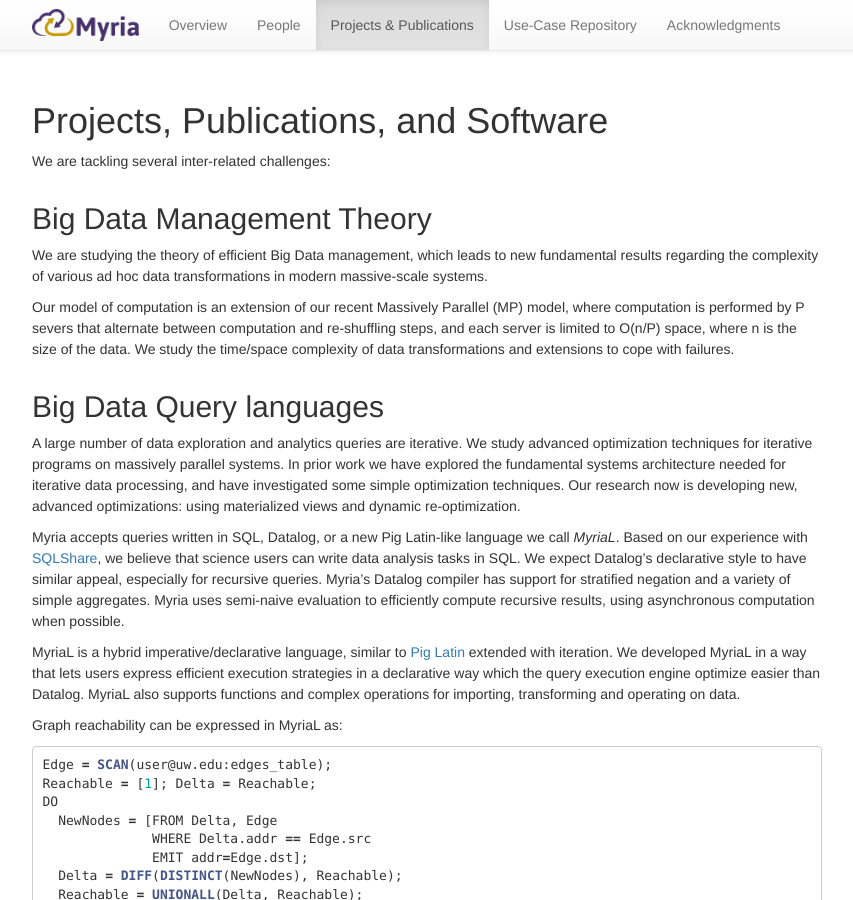
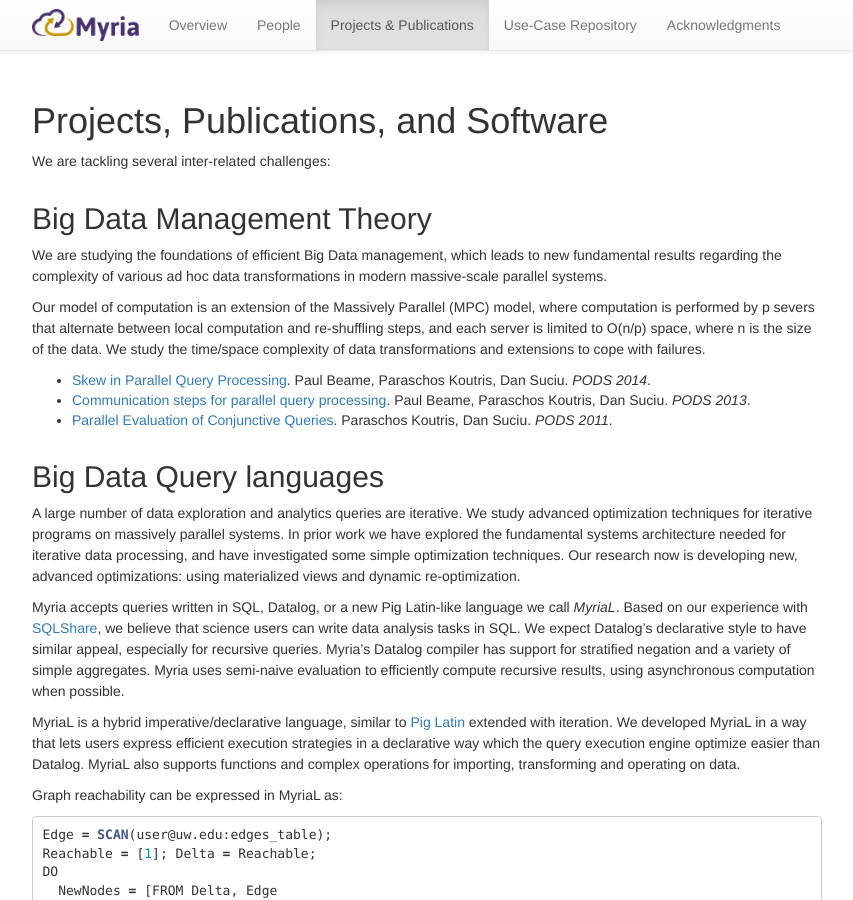
Before and after one commit to uwescience/myria-website, a Jekyll site: the page built from projects.markdown, in a window 1280 px wide and 900 px high. Shown: the whole window, without its empty margins (213-1066 px from the left). Built offline with Jekyll 4.4.1, drawn with Linux system fonts in a browser that asks for light colours; nearby versions of some CDN libraries; Markdown is read by kramdown in place of the engine named in the settings.

Commit message:
Update projects.markdown

```diff
--- a/projects.markdown
+++ b/projects.markdown
@@ -12,10 +12,13 @@ We are tackling several inter-related challenges:
 
 ## Big Data Management Theory
 
-We are studying the theory of efficient Big Data management, which leads to new fundamental results regarding the complexity of various ad hoc data transformations in modern massive-scale systems.
+We are studying the foundations of efficient Big Data management, which leads to new fundamental results regarding the complexity of various ad hoc data transformations in modern massive-scale parallel systems.
 
-Our model of computation is an extension of our recent Massively Parallel (MP) model, where computation is performed by P severs that alternate between computation and re-shuffling steps, and each server is limited to O(n/P) space, where n is the size of the data. We study the time/space complexity of data transformations and extensions to cope with failures.
+Our model of computation is an extension of the Massively Parallel (MPC) model, where computation is performed by p severs that alternate between local computation and re-shuffling steps, and each server is limited to O(n/p) space, where n is the size of the data. We study the time/space complexity of data transformations and extensions to cope with failures.
 
+* [Skew in Parallel Query Processing](http://homes.cs.washington.edu/~pkoutris/papers/skew.pdf). Paul Beame, Paraschos Koutris, Dan Suciu. *PODS 2014*.
+* [Communication steps for parallel query processing](http://homes.cs.washington.edu/~pkoutris/papers/parallel_steps.pdf). Paul Beame, Paraschos Koutris, Dan Suciu. *PODS 2013*.
+* [Parallel Evaluation of Conjunctive Queries](http://homes.cs.washington.edu/~pkoutris/papers/pods11.pdf). Paraschos Koutris, Dan Suciu. *PODS 2011*.
 
 ## Big Data Query languages
 
```
